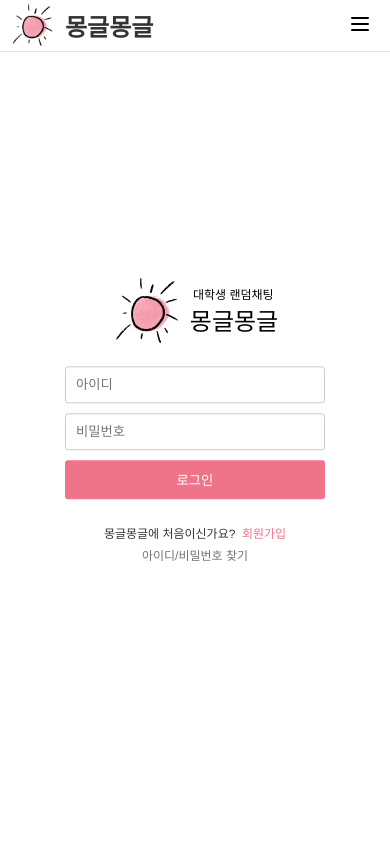
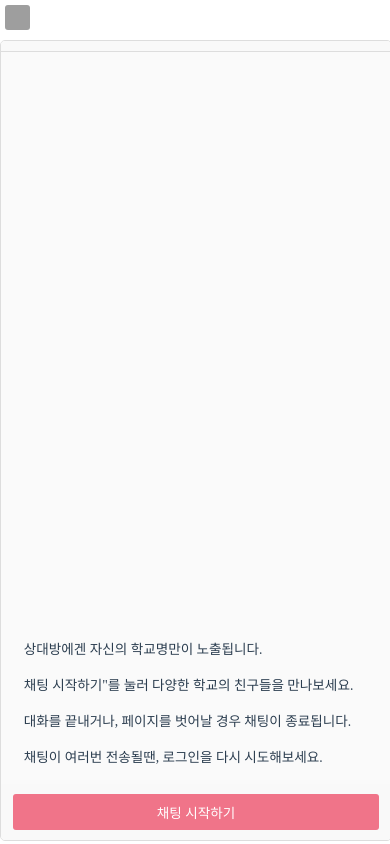
Before and after one commit to Aiden-Kwak/mongle, a React (Create React App) app in the folder frontend/: page /chat in a window 390 px wide. Before the commit this address led to /login. Built offline with nearby package versions, Linux system fonts and the light colour scheme; grey boxes are pictures that could not be loaded; a web font is replaced by a local one.

Commit message:
mobile touch non available

```diff
--- a/frontend/src/chat/ChatForm.jsx
+++ b/frontend/src/chat/ChatForm.jsx
@@ -47,12 +47,12 @@ function ChatForm() {
         };
     }, []);
 
-    useEffect(() => {
-        // 로그인되지 않은 경우 로그인 페이지로 리디렉트
-        if (!user) {
-            navigate('/login');
-        }
-    }, [user, navigate]);
+    //useEffect(() => {
+    //    // 로그인되지 않은 경우 로그인 페이지로 리디렉트
+    //    if (!user) {
+    //        navigate('/login');
+    //    }
+    //}, [user, navigate]);
 
     useEffect(() => {
         if (messagesEndRef.current) {
--- a/frontend/src/index.css
+++ b/frontend/src/index.css
@@ -20,6 +20,9 @@ font-size: 1.2rem;
 color: #2c3e50;
 animation-fill-mode: forwards;
 }
+
+body { overflow: hidden; }
+body * { touch-action: none; }
 
 body::-webkit-scrollbar {
   display: none;
```
